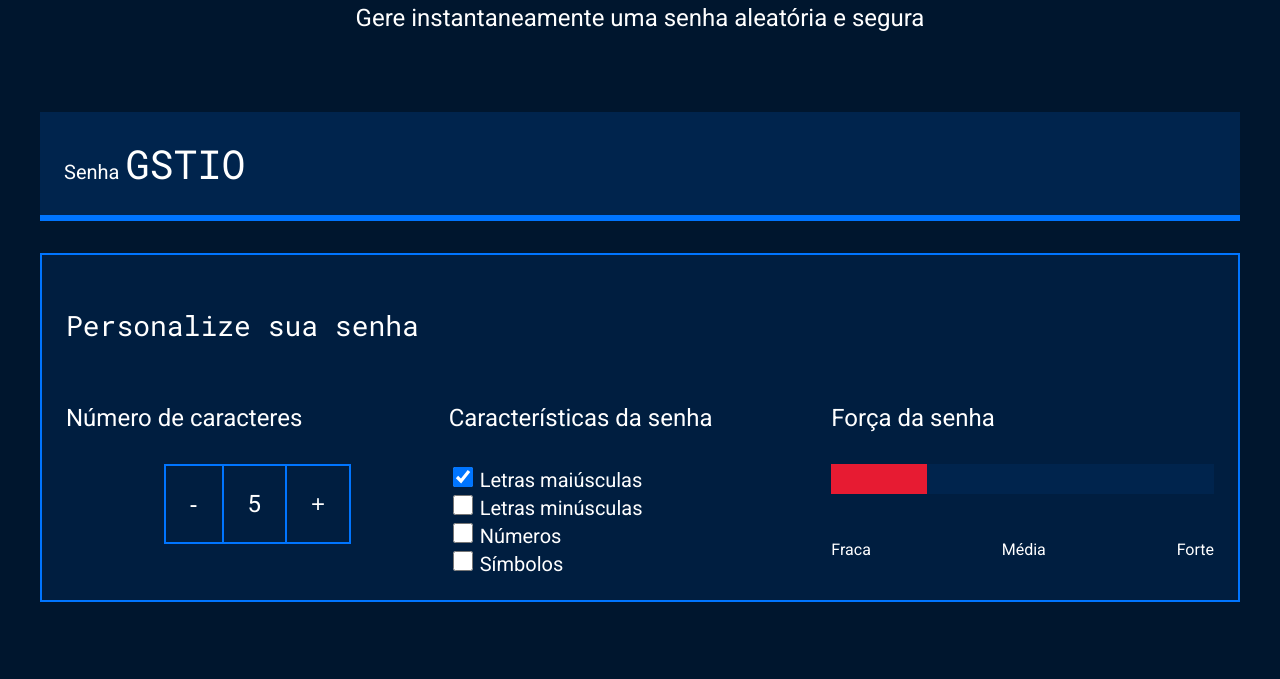
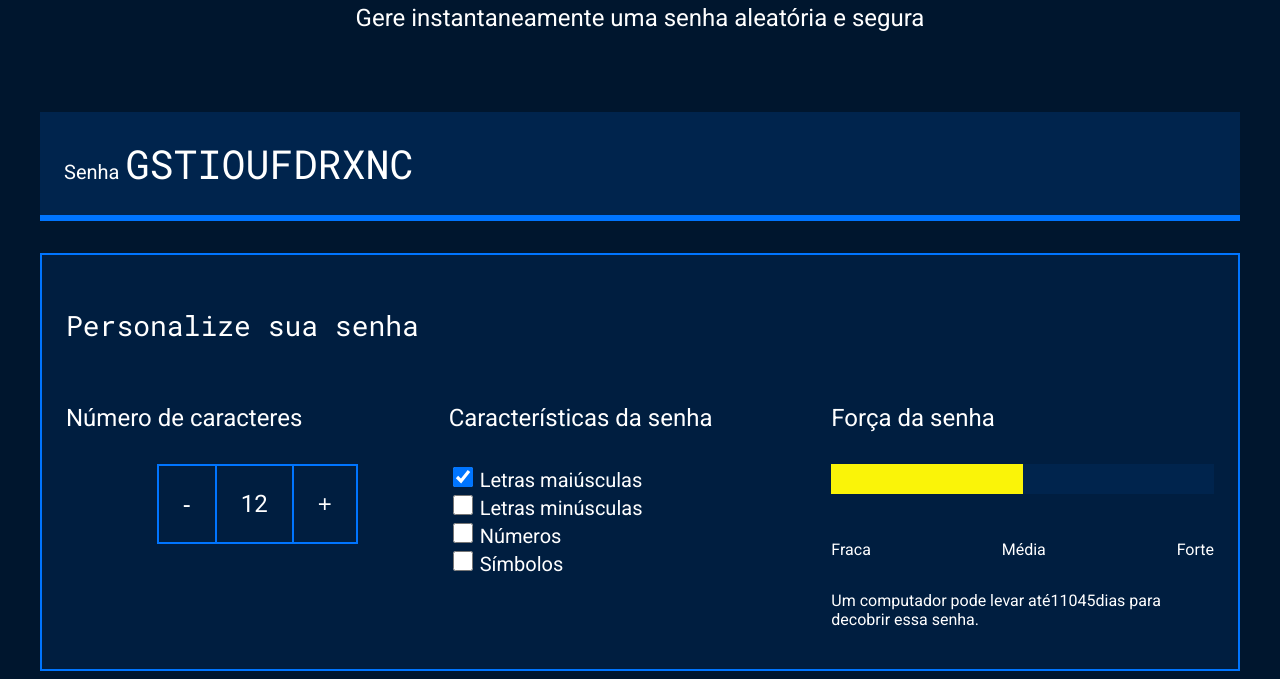
Before and after one commit to limabrZ/curso-2, a plain HTML site: page index.html in a window 1280 px wide. Shown: the part 214-893 px from the top of the page. Before the commit the page ends 824 px from the top, so only its background shows below. Drawn offline with Linux system fonts and the light colour scheme.

Commit message:
Add files via upload

```diff
--- a/index.html
+++ b/index.html
@@ -58,6 +58,7 @@
                         <p>Média</p>
                         <p>Forte</p>
                     </div>
+                    <p class="entropia"></p>
                 </div>
             </div>
         </div>
--- a/main.js
+++ b/main.js
@@ -1,64 +1,77 @@
 const numeroSenha = document.querySelector('.parametro-senha__texto');
-let tamanhoSenha = 5;
+let tamanhoSenha = 12;
 numeroSenha.textContent = tamanhoSenha;
-
+const letrasMaiusculas = 'ABCDEFGHIJKLMNOPQRSTUVXYWZ';
+const letrasMinusculas = 'abcdefghijklmnopqrstuvxywz';
+const numeros = '0123456789';
+const simbolos = '!@%*?';
 const botoes = document.querySelectorAll('.parametro-senha__botao');
+const campoSenha = document.querySelector('#campo-senha');
+const checkbox = document.querySelectorAll('.checkbox');
+const forcaSenha = document.querySelector('.forca');
 
 botoes[0].onclick = diminuiTamanho;
 botoes[1].onclick = aumentaTamanho;
 
-function diminuiTamanho(){
-    if (tamanhoSenha > 1){
-       // tamanhoSenha = tamanhoSenha-1;
+function diminuiTamanho() {
+    if (tamanhoSenha > 1) {
+        // tamanhoSenha = tamanhoSenha-1;
         tamanhoSenha--;
     }
     numeroSenha.textContent = tamanhoSenha;
     geraSenha();
 }
-function aumentaTamanho(){
-    if (tamanhoSenha < 20){
-       // tamanhoSenha = tamanhoSenha+1;
-       tamanhoSenha++;
+function aumentaTamanho() {
+    if (tamanhoSenha < 20) {
+        // tamanhoSenha = tamanhoSenha+1;
+        tamanhoSenha++;
     }
     numeroSenha.textContent = tamanhoSenha;
     geraSenha();
 }
 
-const campoSenha = document.querySelector('#campo-senha');
-const checkbox = document.querySelectorAll('.checkbox');
-
-for (i=0; i < checkbox.length;i++){
+for (i = 0; i < checkbox.length; i++) {
     checkbox[i].onclick = geraSenha;
 }
 
-
-const letrasMaiusculas = 'ABCDEFGHIJKLMNOPQRSTUVXYWZ';
-const letrasMinusculas = 'abcdefghijklmnopqrstuvxywz';
-const numeros = '0123456789';
-const simbolos = '!@%*?';
-
 geraSenha();
 
-function geraSenha(){
+function geraSenha() {
     let alfabeto = '';
-    if (checkbox[0].checked){
+    if (checkbox[0].checked) {
         alfabeto = alfabeto + letrasMaiusculas;
     }
-    if (checkbox[1].checked){
+    if (checkbox[1].checked) {
         alfabeto = alfabeto + letrasMinusculas;
     }
-    if (checkbox[2].checked){
+    if (checkbox[2].checked) {
         alfabeto = alfabeto + numeros;
     }
-    if (checkbox[3].checked){
+    if (checkbox[3].checked) {
         alfabeto = alfabeto + simbolos;
     }
-    console.log(alfabeto);
     let senha = '';
-    for (let i = 0; i < tamanhoSenha;i++){
-        let numeroAleatorio = Math.random()*alfabeto.length;
+    for (let i = 0; i < tamanhoSenha; i++) {
+        let numeroAleatorio = Math.random() * alfabeto.length;
         numeroAleatorio = Math.floor(numeroAleatorio);
         senha = senha + alfabeto[numeroAleatorio];
     }
     campoSenha.value = senha;
+    classificaSenha(alfabeto.length);
+
 }
+
+function classificaSenha(tamanhoAlfabeto){
+    let entropia = tamanhoSenha * Math.log2(tamanhoAlfabeto);
+    console.log(entropia);
+    forcaSenha.classList.remove('fraca','media','forte');
+    if (entropia > 57){
+        forcaSenha.classList.add('forte');
+    } else if (entropia > 35 && entropia < 57 ) {
+        forcaSenha.classList.add('media');
+    } else if (entropia <= 35){
+        forcaSenha.classList.add('fraca');
+    }
+    const valorEntropia = document.querySelector('.entropia');
+    valorEntropia.textContent = "Um computador pode levar até" + Math.floor(2**entropia/(100e6*60*60*24)) + "dias para decobrir essa senha.";
+}
```
